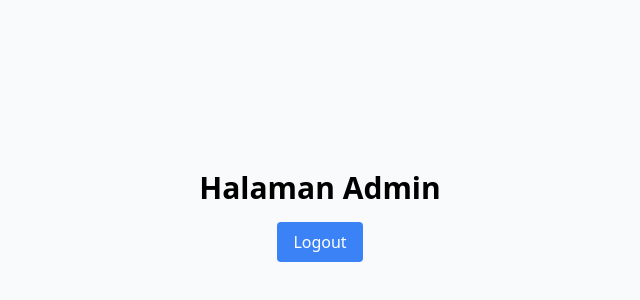
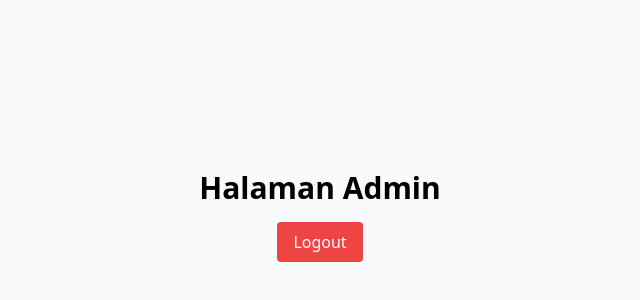
Before and after one commit to AlFathahGans/project-nuxt-app, a Nuxt app: page /admin in a window 1280 px wide. Shown: the part 184-484 px from the top of the page, without its empty margins (320-960 px from the left). Built offline with nearby package versions, Linux system fonts and the light colour scheme.

Commit message:
Update Pages

```diff
--- a/pages/admin.vue
+++ b/pages/admin.vue
@@ -3,7 +3,7 @@
     <h1 class="text-3xl font-bold mb-4">Halaman Admin</h1>
     <button
       @click="logout"
-      class="px-4 py-2 bg-blue-500 text-white rounded hover:bg-blue-600"
+      class="px-4 py-2 bg-red-500 text-white rounded hover:bg-red-600"
     >
       Logout
     </button>
--- a/pages/home.vue
+++ b/pages/home.vue
@@ -10,7 +10,7 @@
     <button
       v-if="isEmployee"
       @click="logout"
-      class="mt-4 px-4 py-2 bg-blue-500 text-white rounded hover:bg-blue-600"
+      class="mt-4 px-4 py-2 bg-red-500 text-white rounded hover:bg-red-600"
     >
       Logout
     </button>
```
